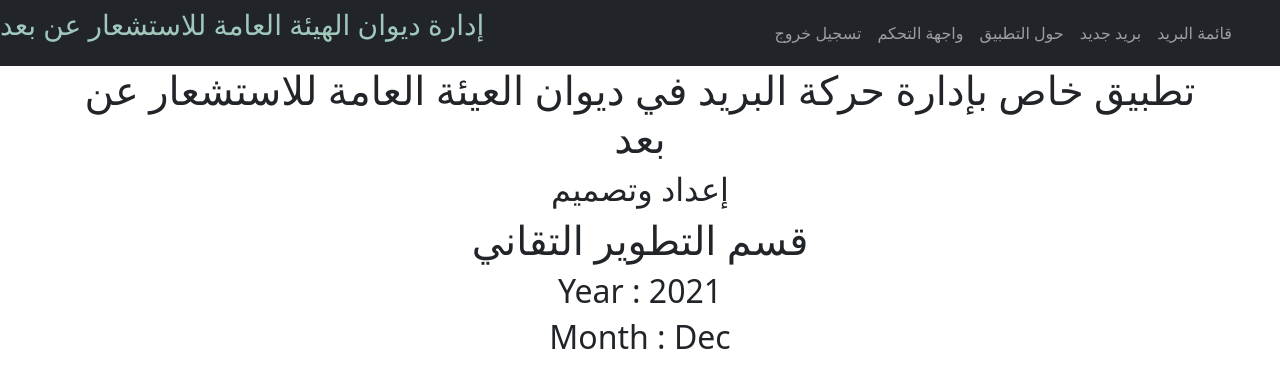
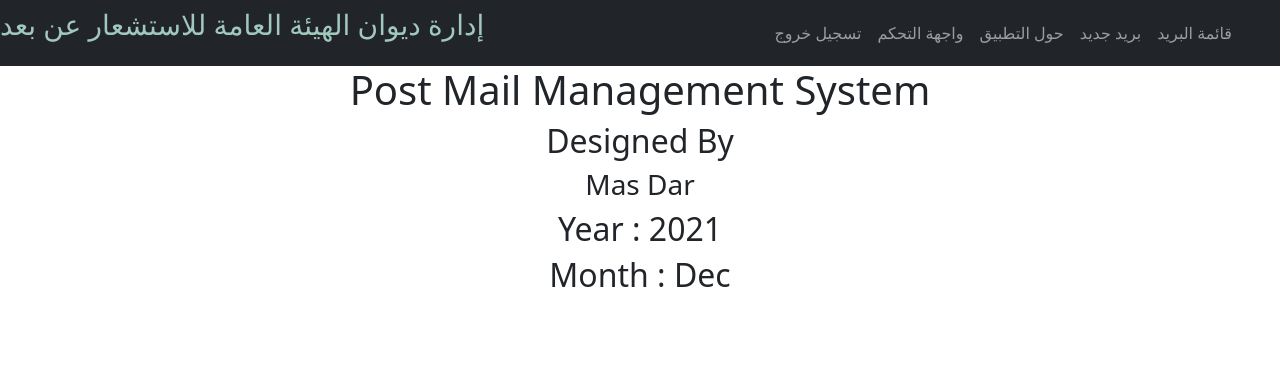
Before and after one commit to masdar80/PMMS, a Django app: page /dms/about/ in a window 1280 px wide. Shown: the top 388 px of the page. Run offline with Django 4.2, Linux system fonts and the light colour scheme; a user stored in the database is signed in; parts of the project's set-up code (start-up, migrations or seed data) failed here and were passed over; some libraries are stand-ins or nearby versions.

Commit message:
First Push

```diff
--- a/dms/templates/about.html
+++ b/dms/templates/about.html
@@ -1,9 +1,11 @@
 {% extends 'base.html' %}
 {% block body_block %}
 
-    <h1>تطبيق خاص بإدارة حركة البريد في ديوان العيئة العامة للاستشعار عن بعد</h1>
-    <h2>إعداد وتصميم</h2>
-    <h1>قسم التطوير التقاني</h1>
+    <h1>Post Mail Management System</h1>
+
+    <h2>Designed By</h2>
+
+<h3>Mas Dar</h3>
     <h2>Year : {{ time | date:'Y' }}</h2>
     <h2>Month : {{ time | date:'M' }}</h2>
 {% endblock %}
```
